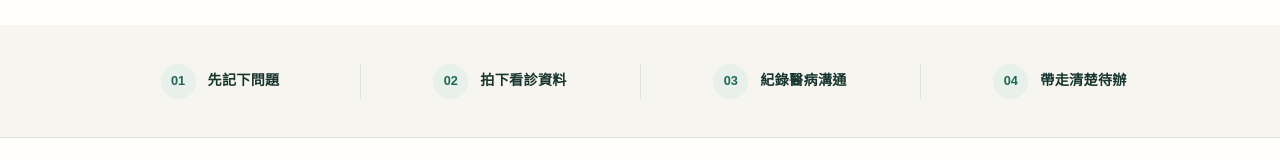
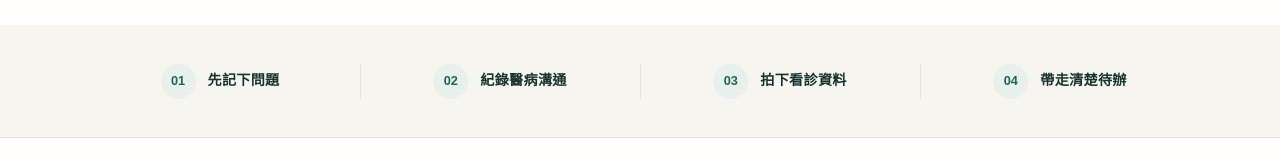
Before and after one commit to yc402-olivia/anxin-care-ai, a React (Vite) app: page / in a window 1280 px wide. Shown: the part 631-791 px from the top of the page. Built offline with nearby package versions, Linux system fonts and the light colour scheme; no server answers.

Commit message:
Reorder recording as visit step two

```diff
--- a/app/CareCompanion.tsx
+++ b/app/CareCompanion.tsx
@@ -72,7 +72,7 @@ const copy = {
     intro: "把問題、藥袋和預約單放進來，人工智能會整理成家人都看得懂的重點與待辦。",
     start: "開始整理這次看診",
     listen: "聽功能介紹",
-    steps: ["先記下問題", "拍下看診資料", "紀錄醫病溝通", "帶走清楚待辦"],
+    steps: ["先記下問題", "紀錄醫病溝通", "拍下看診資料", "帶走清楚待辦"],
     prepareKicker: "看診前",
     prepareTitle: "這次想問醫生什麼？",
     prepareIntro: "想到什麼就先記下來，也可以按麥克風直接說。",
@@ -205,7 +205,7 @@ const copy = {
     intro: "共問題、藥袋佮預約單囥入來，AI 會整理做厝裡人攏看會明的重點佮代誌。",
     start: "開始整理這擺看病",
     listen: "聽功能按怎用",
-    steps: ["先記問題", "翕看病資料", "記錄醫病溝通", "帶清楚代誌轉去"],
+    steps: ["先記問題", "記錄醫病溝通", "翕看病資料", "帶清楚代誌轉去"],
     prepareKicker: "看醫生進前",
     prepareTitle: "這擺欲問醫生啥物？",
     prepareIntro: "想著就先記落來，也會使撳麥克風直接講。",
@@ -338,7 +338,7 @@ const copy = {
     intro: "摎問題、藥袋同預約單放入來，AI 會整理做屋下人全看得識个重點同愛做个事。",
     start: "開始整理這擺看症",
     listen: "聽功能仰般用",
-    steps: ["先寫問題", "影看症資料", "記錄醫病溝通", "帶等清楚事項轉屋"],
+    steps: ["先寫問題", "記錄醫病溝通", "影看症資料", "帶等清楚事項轉屋"],
     prepareKicker: "看症前",
     prepareTitle: "這擺愛問醫生麼个？",
     prepareIntro: "想著就先寫下來，也做得撳麥克風直接講。",
```
Also changed, not shown: 1 other file (tests, documents, lock files or other folders).
